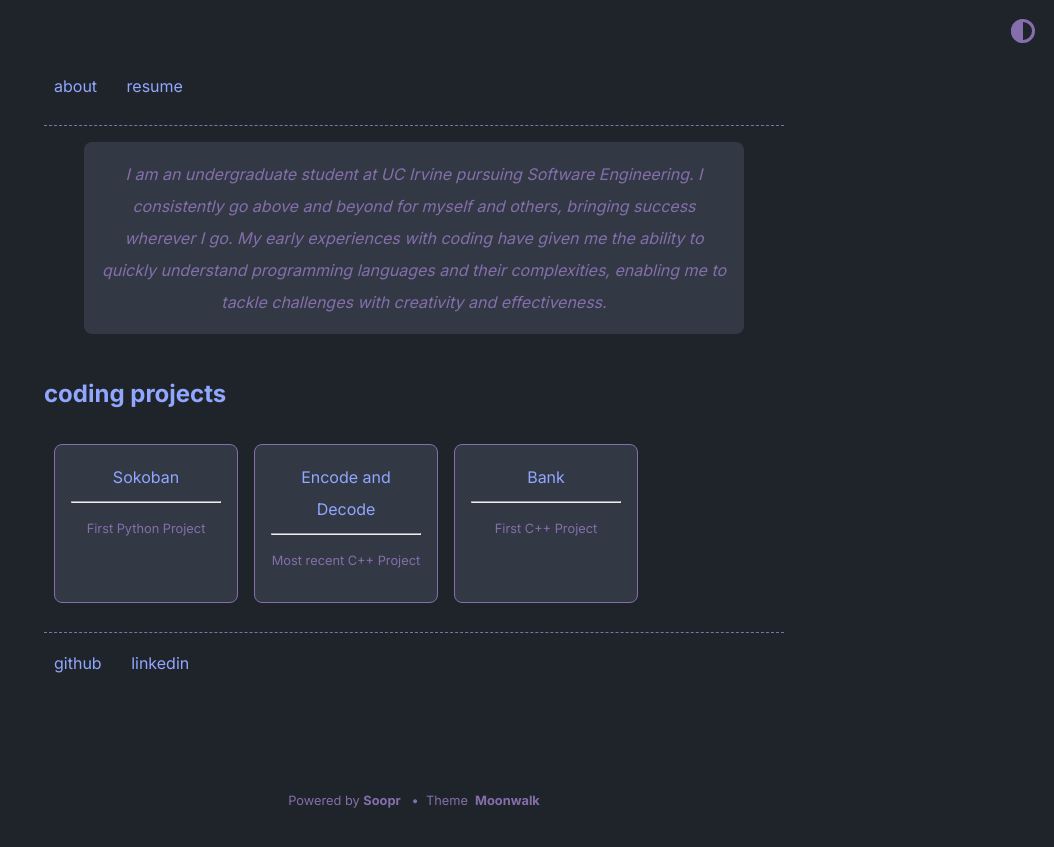
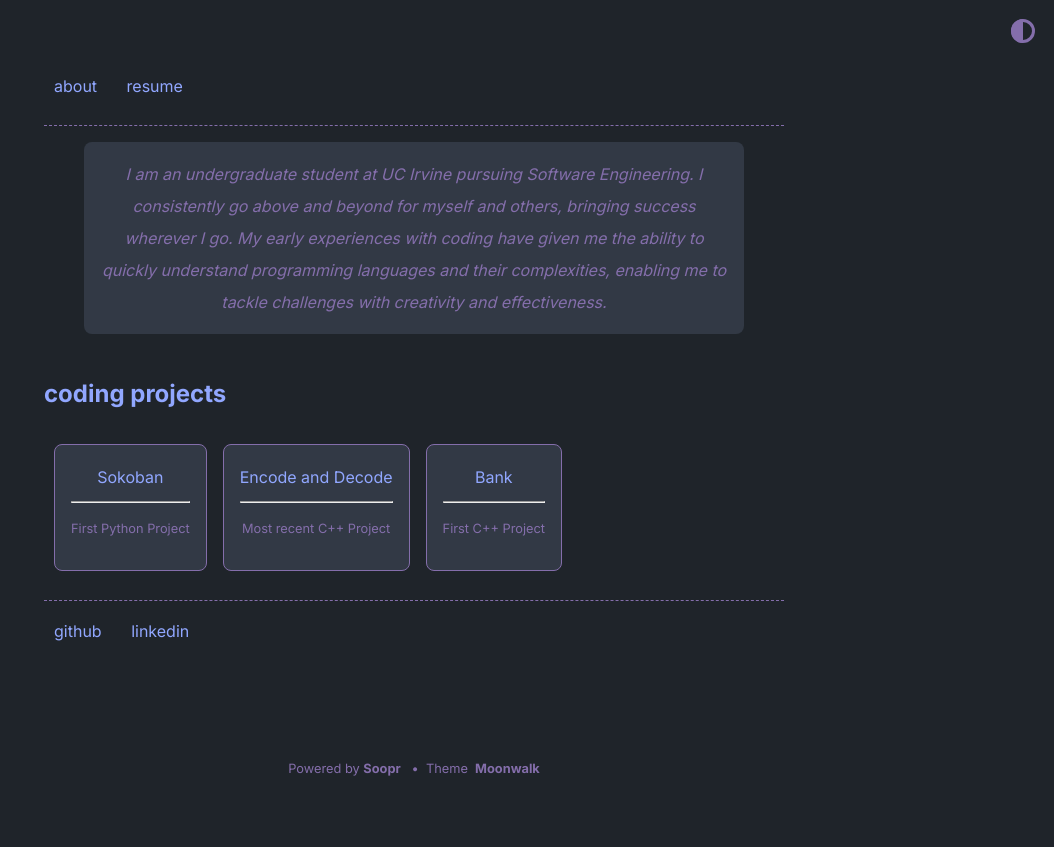
Before and after one commit to jshields06/jshields06.github.io, a Jekyll site: the page built from index.md, in a window 1280 px wide. Shown: the top 847 px of the page, without its empty margins (226-1280 px from the left). Built offline with Jekyll 4.4.1, drawn with Linux system fonts in a browser that asks for light colours.

Commit message:
update width of card

```diff
--- a/_sass/list.scss
+++ b/_sass/list.scss
@@ -19,7 +19,7 @@ ul.horizontal-list {
 .card {
     padding: 1em;
     border: 1px var(--text) solid;
-    width: 150px;
+    width: auto;
     height: auto;
     text-align: center;
     font-size: 1em;
```
